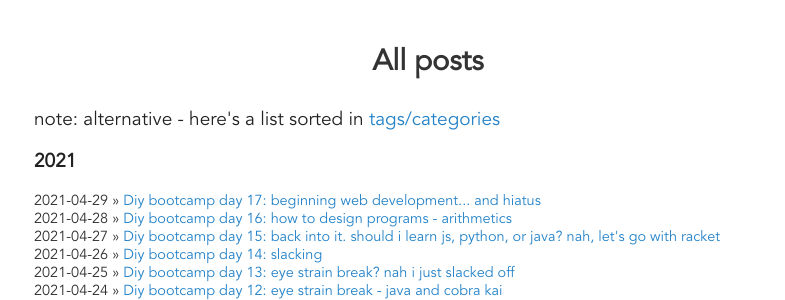
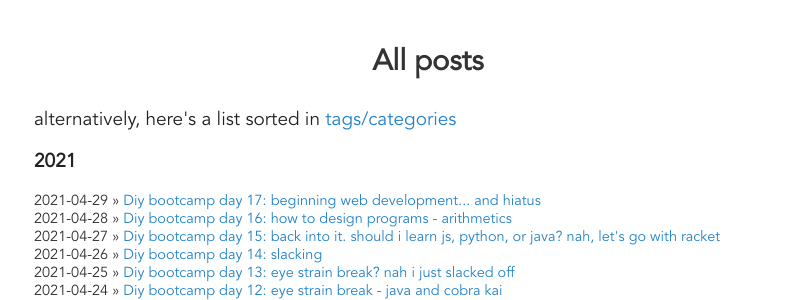
Before and after one commit to jpamata/jpamata.github.io, a Jekyll site: the page built from archives.md, in a window 1280 px wide. Shown: the part 145-445 px from the top of the page, without its empty margins (222-1007 px from the left). Built offline with Jekyll 4.4.1, drawn with Linux system fonts in a browser that asks for light colours.

Commit message:
Update archives.md

```diff
--- a/archives.md
+++ b/archives.md
@@ -11,7 +11,7 @@ title: Archives
 <h1>All posts</h1>
 </center>
 
-<p>note: alternative - here's a list sorted in <a href="{{ "/tags" | prepend: site.url }}">tags/categories</a></p>
+<p>alternatively, here's a list sorted in <a href="{{ "/tags" | prepend: site.url }}">tags/categories</a></p>
 
 <ul class="tags-box">
 
```
